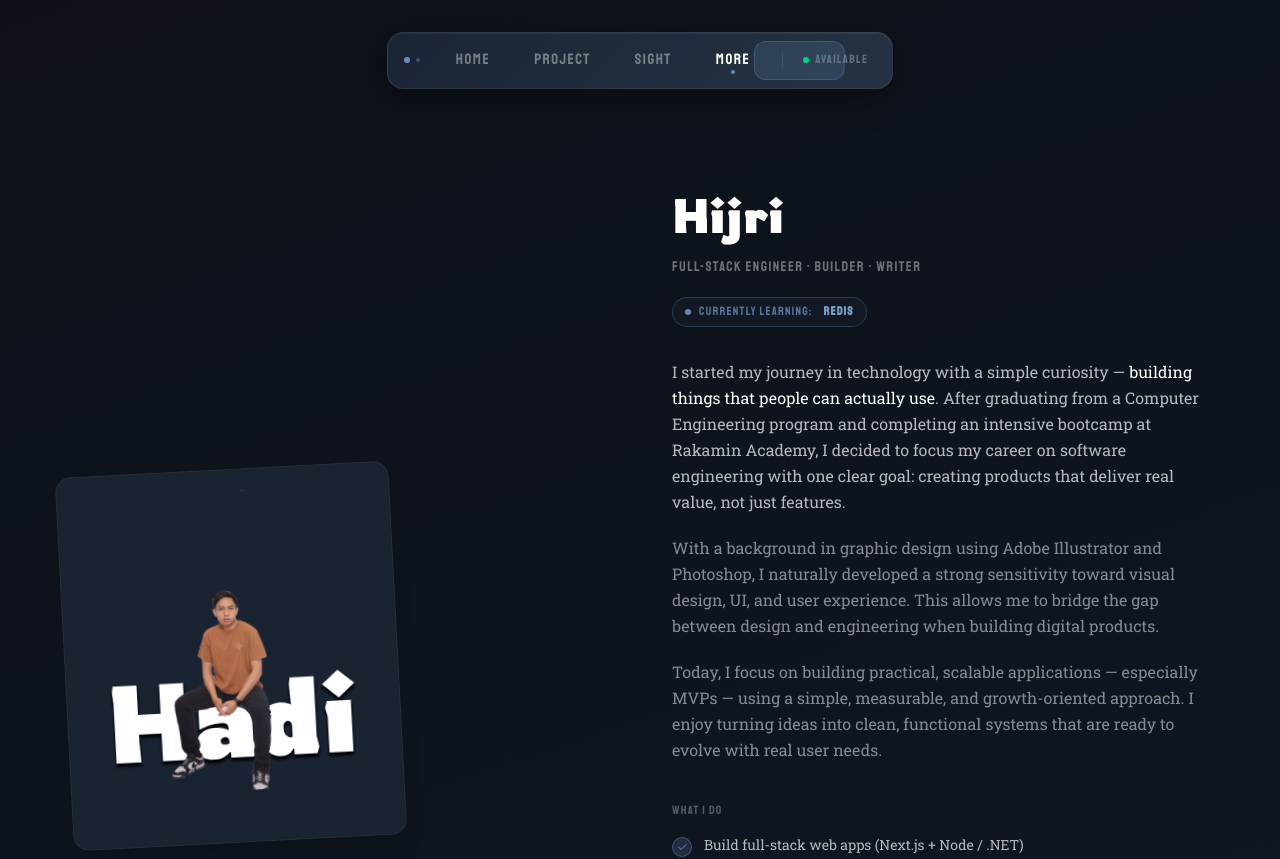
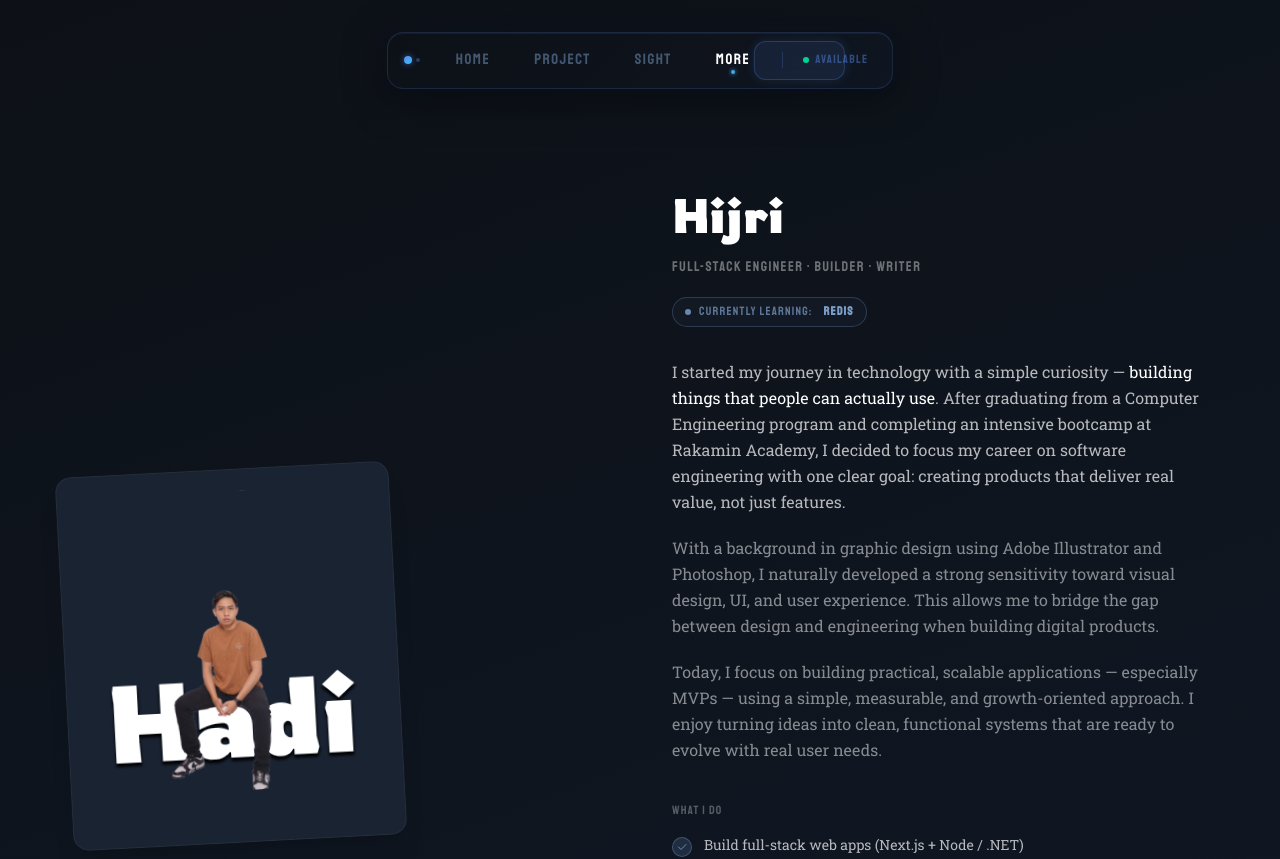
Before and after one commit to Hadihasta/personal-website-v2, a Next.js app: page /more in a window 1280 px wide. Shown: the top 859 px of the page. Built offline with nearby package versions, Linux system fonts and the light colour scheme.

Commit message:
refactor : renew pallate color

```diff
--- a/src/components/content/home/StatsSection.tsx
+++ b/src/components/content/home/StatsSection.tsx
@@ -60,15 +60,36 @@ export default function StatsSection() {
           {stats.map((stat, i) => (
             <div
               key={i}
-              className="stat-card backdrop-blur-md bg-white/5 border border-blueLine/20 rounded-2xl px-8 py-7 flex flex-col gap-2 transition hover:scale-[1.02] hover:border-blueDisable/40"
+              className="stat-card backdrop-blur-md rounded-2xl px-8 py-7 flex flex-col gap-2 transition hover:scale-[1.02]"
+              style={{
+                background: 'rgba(91,141,239,0.05)',
+                border: '1px solid rgba(91,141,239,0.18)',
+                boxShadow: '0 0 32px rgba(91,141,239,0.06), inset 0 1px 0 rgba(91,141,239,0.1)',
+              }}
+              onMouseEnter={(e) => {
+                (e.currentTarget as HTMLDivElement).style.boxShadow =
+                  '0 0 40px rgba(91,141,239,0.18), inset 0 1px 0 rgba(56,189,248,0.15)'
+                ;(e.currentTarget as HTMLDivElement).style.borderColor = 'rgba(56,189,248,0.35)'
+              }}
+              onMouseLeave={(e) => {
+                (e.currentTarget as HTMLDivElement).style.boxShadow =
+                  '0 0 32px rgba(91,141,239,0.06), inset 0 1px 0 rgba(91,141,239,0.1)'
+                ;(e.currentTarget as HTMLDivElement).style.borderColor = 'rgba(91,141,239,0.18)'
+              }}
             >
               <span
                 id={`stat-num-${i}`}
-                className="font-rowdies text-5xl font-bold text-blueDisable"
+                className="font-rowdies text-5xl font-bold"
+                style={{
+                  background: 'linear-gradient(135deg, #5B8DEF, #38BDF8)',
+                  WebkitBackgroundClip: 'text',
+                  WebkitTextFillColor: 'transparent',
+                  backgroundClip: 'text',
+                }}
               >
                 0{stat.suffix}
               </span>
-              <span className="text-sm text-white/50 tracking-widest uppercase font-staat">
+              <span className="text-sm tracking-widest uppercase font-staat" style={{ color: 'rgba(91,141,239,0.55)' }}>
                 {stat.label}
               </span>
             </div>
--- a/src/components/global/NavbarDesktop.tsx
+++ b/src/components/global/NavbarDesktop.tsx
@@ -57,27 +57,37 @@ const NavbarDesktop = () => {
     <div className="hidden lg:flex justify-center z-50 mt-8 px-6">
       <nav
         ref={navRef}
-        className="relative flex items-center gap-1 rounded-2xl px-3 py-2 border border-white/8 backdrop-blur-xl"
+        className="relative flex items-center gap-1 rounded-2xl px-3 py-2 backdrop-blur-xl"
         style={{
-          background: 'linear-gradient(135deg, rgba(30,41,59,0.85) 0%, rgba(45,62,80,0.75) 100%)',
-          boxShadow: '0 8px 32px rgba(0,0,0,0.35), inset 0 1px 0 rgba(255,255,255,0.06)',
+          background: 'linear-gradient(135deg, rgba(13,17,23,0.92) 0%, rgba(15,22,33,0.88) 100%)',
+          border: '1px solid rgba(91,141,239,0.18)',
+          boxShadow: '0 8px 40px rgba(0,0,0,0.5), 0 0 32px rgba(91,141,239,0.06), inset 0 1px 0 rgba(91,141,239,0.1)',
         }}
       >
         {/* sliding background pill */}
         <span
           ref={indicatorRef}
-          className="absolute top-2 h-[calc(100%-16px)] rounded-xl bg-blueDisable/20 border border-blueDisable/30 pointer-events-none"
-          style={{ left: 0, width: 80 }}
+          className="absolute top-2 h-[calc(100%-16px)] rounded-xl pointer-events-none"
+          style={{
+            left: 0,
+            width: 80,
+            background: 'rgba(91,141,239,0.12)',
+            border: '1px solid rgba(91,141,239,0.25)',
+            boxShadow: '0 0 12px rgba(91,141,239,0.15)',
+          }}
           aria-hidden
         />
 
-        {/* dot — logo mark */}
-        <span className="mr-3 ml-1 flex items-center gap-1.5 select-none">
-          <span className="w-1.5 h-1.5 rounded-full bg-blueDisable" />
-          <span className="w-1 h-1 rounded-full bg-blueDisable/40" />
+        {/* logo mark */}
+        <span className="mr-3 ml-1 flex items-center gap-1 select-none">
+          <span
+            className="w-2 h-2 rounded-full"
+            style={{ background: 'linear-gradient(135deg,#5B8DEF,#38BDF8)', boxShadow: '0 0 6px rgba(91,141,239,0.6)' }}
+          />
+          <span className="w-1 h-1 rounded-full" style={{ background: 'rgba(91,141,239,0.35)' }} />
         </span>
 
-        {navLinks.map(({ label, path }, idx) => {
+        {navLinks.map(({ label, path }) => {
           const isActive = pathname === path
           return (
             <button
@@ -86,25 +96,29 @@ const NavbarDesktop = () => {
               onClick={() => router.push(path)}
               onMouseEnter={() => setHovered(path)}
               onMouseLeave={() => setHovered(null)}
-              className={`
-                relative z-10 px-5 py-2 rounded-xl font-staat text-[15px] tracking-widest transition-colors duration-200
-                ${isActive ? 'text-white' : 'text-white/40 hover:text-white/80'}
-              `}
+              className="relative z-10 px-5 py-2 rounded-xl font-staat text-[15px] tracking-widest transition-all duration-200"
+              style={{
+                color: isActive ? '#fff' : 'rgba(123,158,200,0.5)',
+              }}
             >
               {label}
-              {/* active dot */}
               {isActive && (
-                <span className="absolute bottom-1.5 left-1/2 -translate-x-1/2 w-1 h-1 rounded-full bg-blueDisable" />
+                <span
+                  className="absolute bottom-1.5 left-1/2 -translate-x-1/2 w-1 h-1 rounded-full"
+                  style={{ background: 'linear-gradient(90deg,#5B8DEF,#38BDF8)', boxShadow: '0 0 4px #38BDF8' }}
+                />
               )}
             </button>
           )
         })}
 
-        {/* right divider + status */}
-        <span className="ml-2 mr-1 h-4 w-px bg-white/10" />
+        {/* divider + status */}
+        <span className="ml-2 mr-1 h-4 w-px" style={{ background: 'rgba(91,141,239,0.2)' }} />
         <span className="flex items-center gap-1.5 px-3 select-none">
           <span className="w-1.5 h-1.5 rounded-full bg-emerald-400 animate-pulse" />
-          <span className="font-staat text-[12px] tracking-widest text-white/30 uppercase">Available</span>
+          <span className="font-staat text-[12px] tracking-widest uppercase" style={{ color: 'rgba(91,141,239,0.45)' }}>
+            Available
+          </span>
         </span>
       </nav>
     </div>
```
Also changed, not shown: src/components/content/home/FirstSection.module.css (+5 -4 lines).
